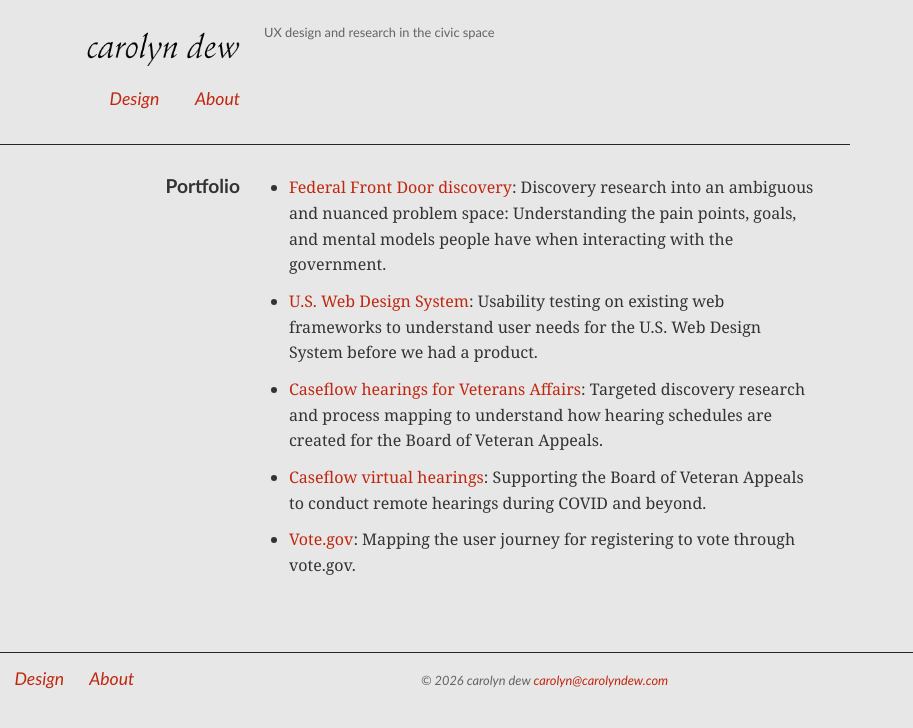
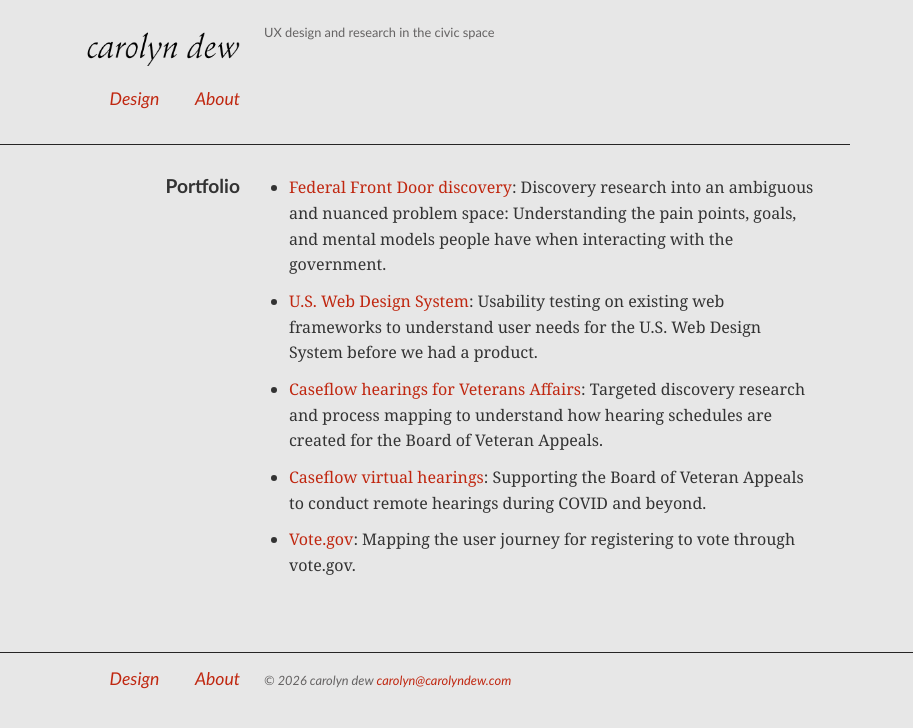
Before and after one commit to carodew/carodew.github.io, a Jekyll site: the page built from index.html, in a window 1280 px wide. Shown: the top 728 px of the page, without its empty margins (0-913 px from the left). Built offline with Jekyll 4.4.1, drawn with Linux system fonts in a browser that asks for light colours.

Commit message:
update footer layout

```diff
--- a/_includes/footer.html
+++ b/_includes/footer.html
@@ -1,4 +1,7 @@
 <footer>
+	<!-- The rule above the footer runs the full width, so the columns live on
+	     an inner wrapper rather than on <footer> itself. -->
+	<div class="footer-inner">
 		<nav id="bottom-nav">
 			<ul class="nav footer-nav hidden-print">
 				<li class="li-design">
@@ -17,6 +20,7 @@
 			&copy; {{ 'now' | date: "%Y" }} <span> carolyn dew </span>
 			<a href="mailto:carolyn@carolyndew.com">carolyn@carolyndew.com</a>
 		</div>
+	</div>
 	<!-- <div class="skills">
 	<ul class="unstyled">
 	<li>Graphic Design</li>
--- a/_sass/_footer.scss
+++ b/_sass/_footer.scss
@@ -2,40 +2,51 @@
 
 footer {
 	margin-top: 3em;
-	padding: 1em 1.5em 0 1.5em;
+	// Horizontal padding lives on .footer-inner; the rule stays full width.
+	padding: 1em 0 0;
 	color: $color-light-text;
 	border-top: 1px solid $darkGray;
 	font-family: $sansStack;
-	// Flex, so the nav and the copyright sit on a shared text baseline rather
-	// than being top-aligned inline-blocks nudged into place by hand.
-	@media screen and (min-width: $breakpoint1) {
-		display: flex;
-		align-items: baseline;
-	}
+}
+
+// Same container and columns as the header and the body sections, so the
+// footer nav lands on the label column and lines up with the header nav.
+.footer-inner {
+	@include pageColumns;
 }
 
 #bottom-nav {
 	*display: inline;
 	*zoom: 1;
-	@media screen and (min-width: $breakpoint1) {
-		width: 33%;
-		// A flex item whose overflow is not visible gets a baseline synthesized
+	@media screen and (min-width: $breakpointColumns) {
+		grid-column: 1;
+		margin-left: 0;
+		text-align: right;
+		// A grid item whose overflow is not visible gets a baseline synthesized
 		// from its border box instead of its text. The floats this was
 		// containing are gone, so it can go.
 		overflow: visible;
 		ul { margin: 0; }
 		> ul > li {
-			float: none; // floats produce no line box for the baseline to use
+			float: none; // floated items ignore text-align, and produce no line box
 			display: inline-block;
-			margin: 0 10px 0 0;
-			// The global li rule sets 1.6em, which at this font size is a 28px
-			// line box and drops the text well below the copyright's baseline.
+			// Horizontal spacing matches the global 5px so the gaps match the
+			// header; the vertical half is dropped because a vertical margin on
+			// an inline-block shifts it within the line box and breaks the
+			// baseline. Same reason line-height is not left at the global 1.6em,
+			// which at this font size is a 28px line box.
+			margin: 0 5px;
 			line-height: inherit;
 			> a {
 				// Inline rather than block: vertical padding still grows the
 				// hit area, but no longer shifts the baseline.
 				display: inline;
-				padding: 0.3em 0.6em 0.3em 0;
+			}
+			&:last-child {
+				// Trailing offsets off, so the last link's text edge meets the
+				// column rather than its padding doing so.
+				margin-right: 0;
+				> a { padding-right: 0; }
 			}
 		}
 	}
@@ -46,8 +57,8 @@
 	font-style: italic;
 	margin: 0 0 0.6em;
 	font-size: 0.8em;
-	@media screen and (min-width: $breakpoint1) {
-		width: 33%;
+	@media screen and (min-width: $breakpointColumns) {
+		grid-column: 2;
 	}
 }
 
```
Lines whose indentation alone changed are shown as unchanged.
